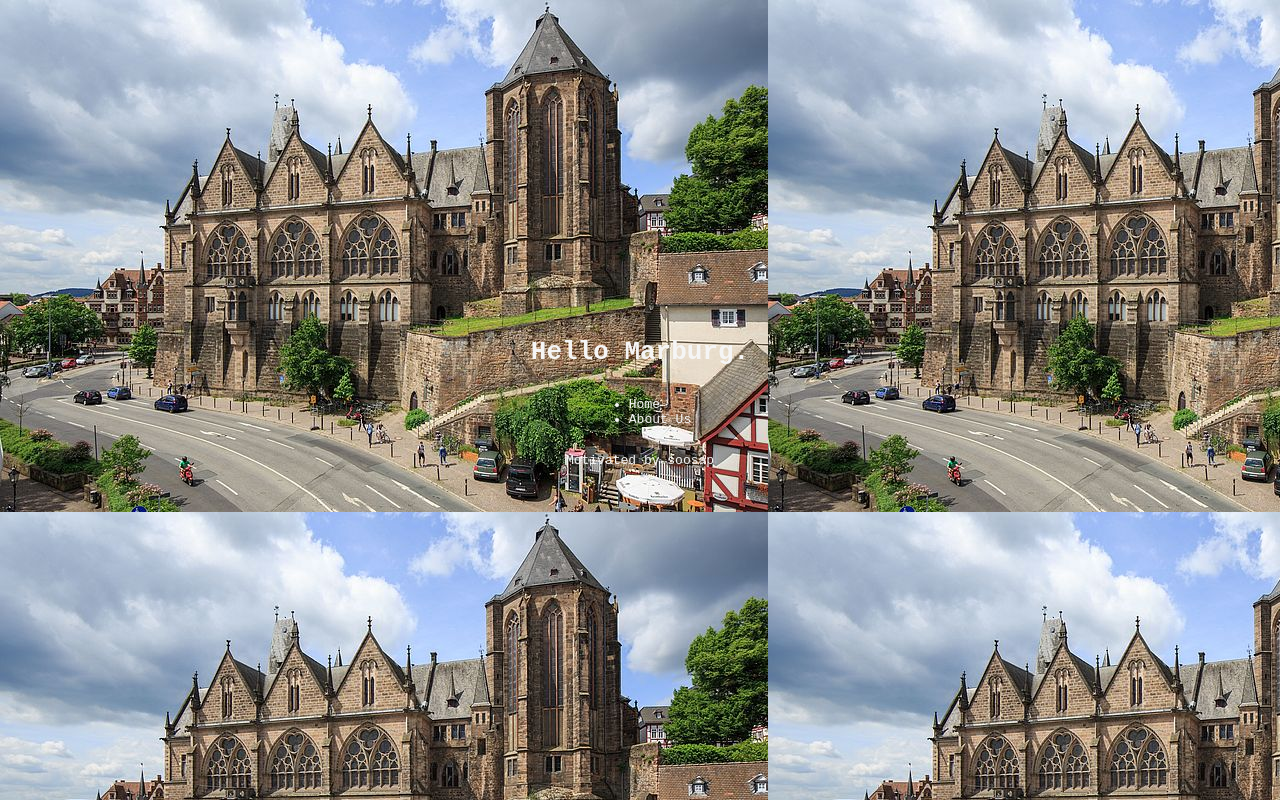
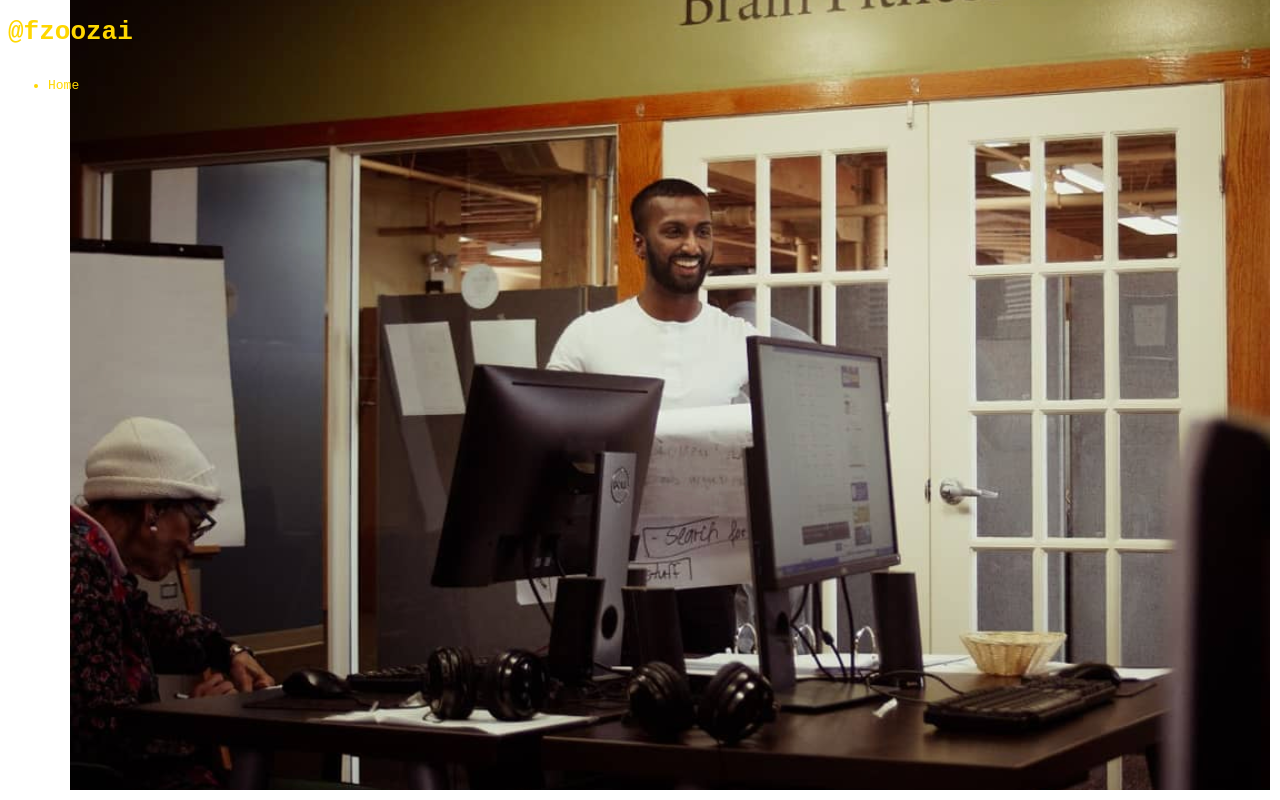
Before and after one commit to fzoozai/Portfolio, a Next.js app: page / in a window 1280 px wide. Built offline with nearby package versions, Linux system fonts and the light colour scheme.

Commit message:
Update bg picture

```diff
--- a/pages/index.js
+++ b/pages/index.js
@@ -6,20 +6,14 @@ import Link from 'next/link'
 export default function Home() {
   return (
     <div className={styles.container}>
-      <h1>Hello Marburg.</h1>
+      <h1>@fzoozai</h1>
       <ul>
         <li>
           <Link href="/">
             <a>Home</a>
           </Link>
         </li>
-        <li>
-          <Link href="/aboutme">
-            <a>About Us</a>
-          </Link>
-        </li>
       </ul>
-      <blockquote>Motivated by soosap</blockquote>
     </div>
   )
 }
--- a/styles/Home.module.css
+++ b/styles/Home.module.css
@@ -3,11 +3,11 @@
   padding: 0 0.5rem;
   display: flex;
   flex-direction: column;
-  justify-content: center;
-  align-items: center;
-  background-image: url("../public/marburg.jpg");
-  color: whitesmoke;
+  background-image: url("../public/me.png");
+  background-repeat: no-repeat;
+  color: gold;
   font-family: monospace;
+  background-position: right 10px bottom 10px;
 }
 
 .footer a {
```
Also changed, not shown: public/me.png (added).
